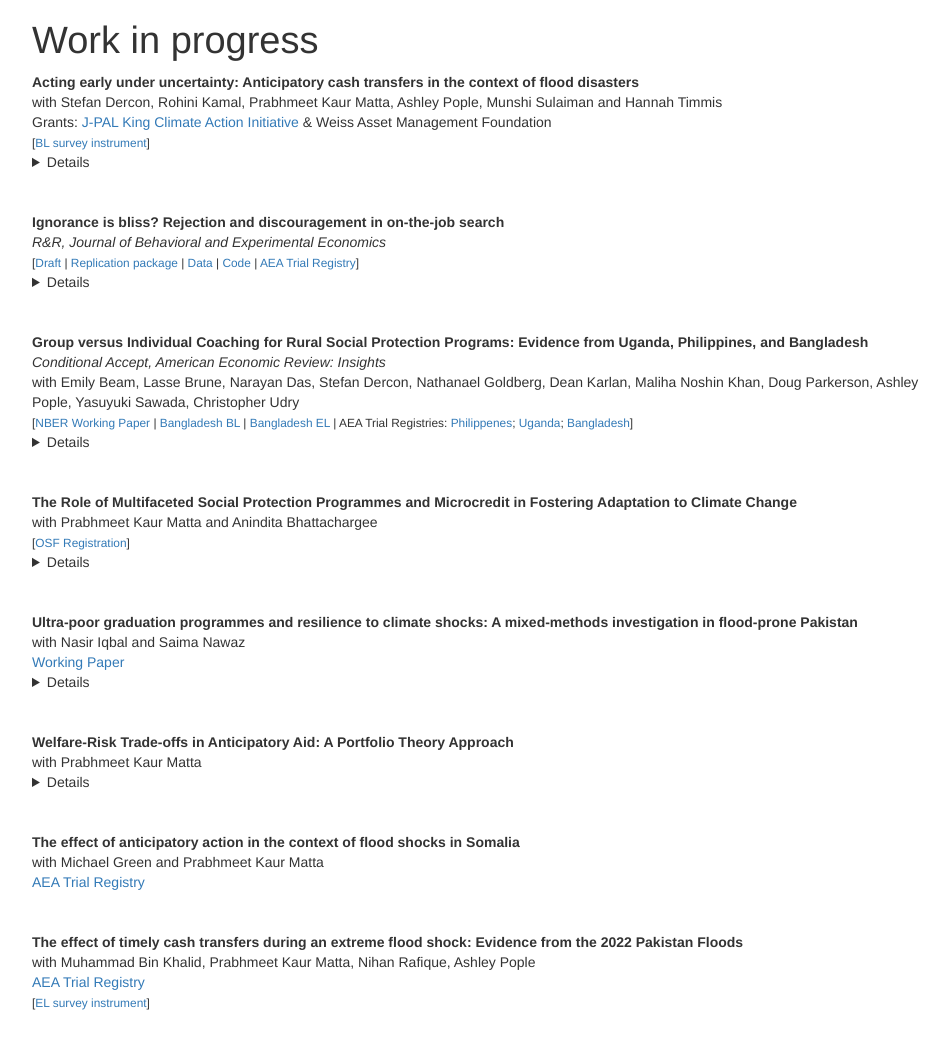
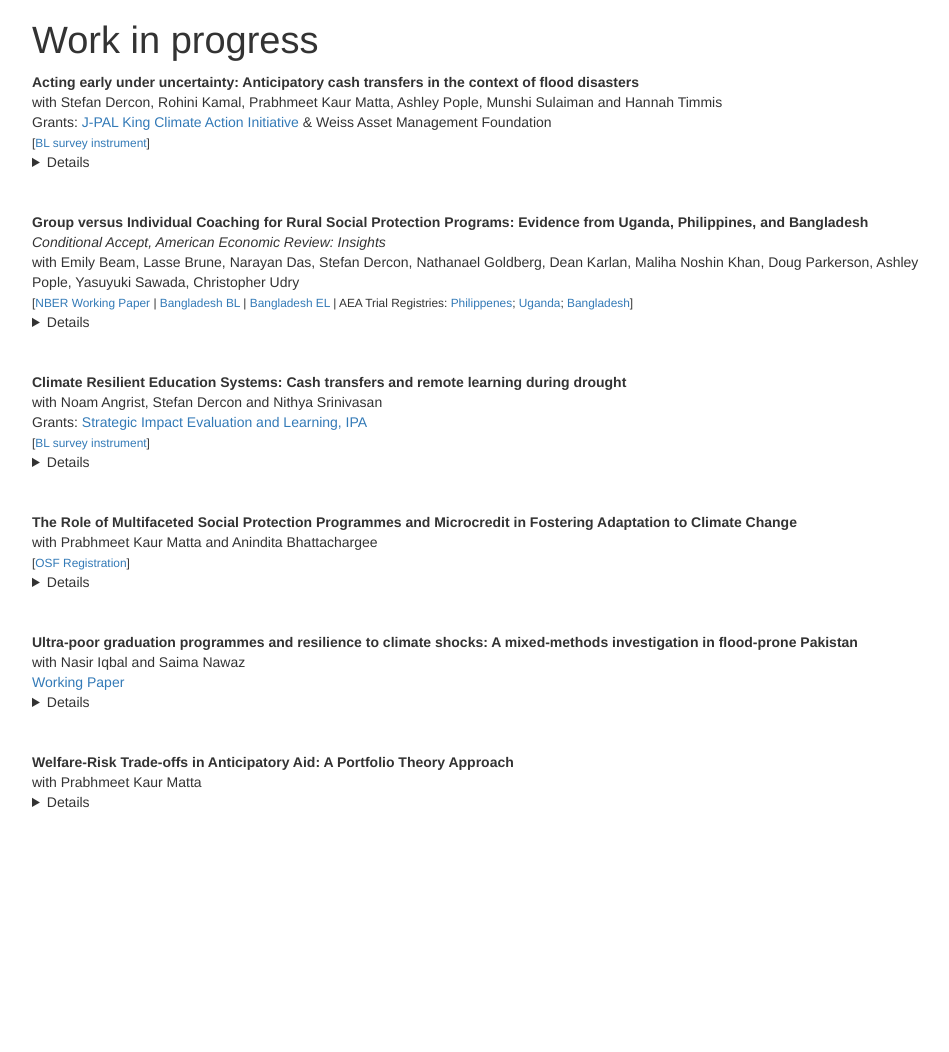
Before and after one commit to roccozizzamia/roccozizzamia.github.io, a Jekyll site: the page _pages/workinprogress.html, which Jekyll copies as it is, in a window 1280 px wide. Shown: the whole page, without its empty margins (153-1102 px from the left). Built offline with Jekyll 4.4.1, drawn with Linux system fonts in a browser that asks for light colours; after the commit the page ends 900 px from its top, so only the background shows below that.

Commit message:
new pubs

```diff
--- a/_pages/workinprogress.html
+++ b/_pages/workinprogress.html
@@ -384,37 +384,6 @@ timing.
 <p>
 </p>
 <p><br></p>
-<strong>Ignorance is bliss? Rejection and discouragement in on-the-job
-search</strong><br />
-<em>R&amp;R, Journal of Behavioral and Experimental Economics</em><br />
-<small> [<a href="https://ora.ox.ac.uk/objects/uuid:64531bf5-bd53-4dbc-917d-da9ae5294a29/files/s7d278w387">Draft</a>
-| <a href="/files/otree_search_rej_game.zip">Replication package</a> |
-<a href="/files/data.zip">Data</a> | <a href="/_pages/_assets/dofiles.zip">Code</a> | <a href="https://www.socialscienceregistry.org/trials/9802">AEA Trial
-Registry</a>] </small>
-<details>
-<summary>
-Details
-</summary>
-I investigate the effect that experiencing repeated rejection has on
-on-the-job search. Using a lab-in-the-field experiment implemented with
-young workers in South Africa, I repeatedly ask subjects to choose
-between a high-return activity with frequent exposure to rejection
-signals and a lower-return activity with less frequent exposure to
-rejection signals. I ask whether subjects take costly action to avoid
-exposure to information on rejection by choosing the lower-return,
-lower-rejection activity. To do so, I experimentally vary both the
-rewards and the amount of rejection that subjects experience when
-choosing between the two tasks, holding other salient drivers of search
-behaviour constant, including eliminating the ability of players to
-learn about returns to search through experiencing rejection. I find
-that when exposed to (more frequent) rejection, subjects choose to
-trade-off expected earnings in order to avoid receiving rejection
-signals. I interpret these results as an example of active information
-avoidance.
-</details>
-<p>
-</p>
-<p><br></p>
 <strong>Group versus Individual Coaching for Rural Social Protection
 Programs: Evidence from Uganda, Philippines, and
 Bangladesh</strong><br />
@@ -442,6 +411,38 @@ behavioral support change household decisions. However, in three similar
 randomized evaluations in Uganda, the Philippines, and Bangladesh, we
 find no differences in efficacy. Given its 15–20% lower costs, group
 coaching is more cost-effective.
+</details>
+<p>
+</p>
+<p><br></p>
+<p>
+</p>
+<strong>Climate Resilient Education Systems: Cash transfers and remote
+learning during drought</strong><br />
+with Noam Angrist, Stefan Dercon and Nithya Srinivasan<br />
+Grants: <a href="https://poverty-action.org/siel">Strategic Impact
+Evaluation and Learning, IPA</a><br />
+<small> [<a href="/files/CREST_BL.pdf">BL survey
+instrument</a>]</small><br />
+
+<details>
+<summary>
+Details
+</summary>
+This project evaluates a climate risk–triggered package of interventions
+designed to protect children’s learning during droughts in northern
+Kenya. Leveraging a parametric insurance payout based on vegetation and
+rainfall indices, the intervention delivers unconditional cash transfers
+and remote education support to households with school-age children at
+risk of drought-induced learning disruptions. Using a randomized
+controlled trial across 210 primary schools in Garissa and Tana River
+counties, the study tests the effects of remote learning alone and in
+combination with cash transfers, alongside a nested household-level
+experiment evaluating one-on-one phone-based tutoring in numeracy. The
+evaluation examines whether timely, shock-responsive support can
+mitigate learning losses during climate shocks, and how combining income
+support with targeted educational interventions affects learning
+outcomes and household well-being.
 </details>
 <p>
 </p>
@@ -544,27 +545,22 @@ frameworks in humanitarian contexts.
 <p>
 </p>
 <p><br></p>
-<strong>The effect of anticipatory action in the context of flood shocks
-in Somalia</strong><br />
-with Michael Green and Prabhmeet Kaur Matta<br />
-<a href="https://www.socialscienceregistry.org/trials/12138">AEA Trial
-Registry</a>
-<p>
-</p>
-<p><br></p>
-<strong>The effect of timely cash transfers during an extreme flood
-shock: Evidence from the 2022 Pakistan Floods</strong><br />
-with Muhammad Bin Khalid, Prabhmeet Kaur Matta, Nihan Rafique, Ashley
-Pople<br />
-<a href="https://www.socialscienceregistry.org/trials/12147">AEA Trial
-Registry</a><br />
-<small> [<a href="/files/PK_EL.docx">EL survey instrument</a>]
-</small><br />
+<!--
 
-<p>
-</p>
-<p><br></p>
-<!--
+**The effect of anticipatory action in the context of flood shocks in Somalia** \
+with Michael Green and Prabhmeet Kaur Matta \
+[AEA Trial Registry](https://www.socialscienceregistry.org/trials/12138)
+<p> </p>
+<br>
+
+**The effect of timely cash transfers during an extreme flood shock: Evidence from the 2022 Pakistan Floods**
+with Muhammad Bin Khalid, Prabhmeet Kaur Matta, Nihan Rafique, Ashley Pople
+[AEA Trial Registry](https://www.socialscienceregistry.org/trials/12147)
+<small> [[EL survey instrument](/files/PK_EL.docx)] </small>
+<p> </p>
+<br>
+
+
 **The effects of informal institutions on social and economic outcomes: Experimental evidence from Bangladesh** \
 (with Jay Garg, Narayan Das, Stefan Dercon, and Ashley Pople) \
 [AEA Trial Registry](https://www.socialscienceregistry.org/trials/9709) \
```
Also changed, not shown: _pages/publications.html (+33 -2 lines), _pages/publications.md (+10 -0 lines), _pages/workinprogress.md (+11 -17 lines), 1 other file.
